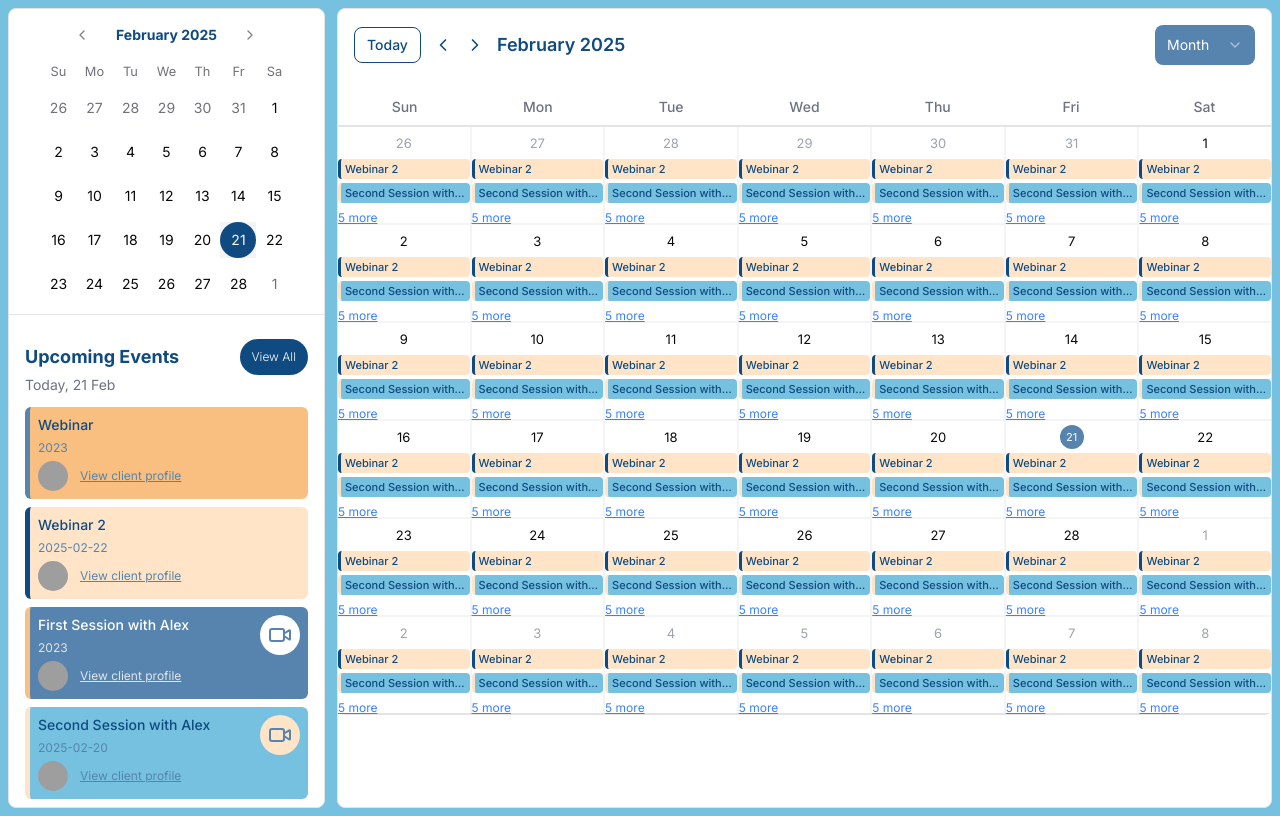
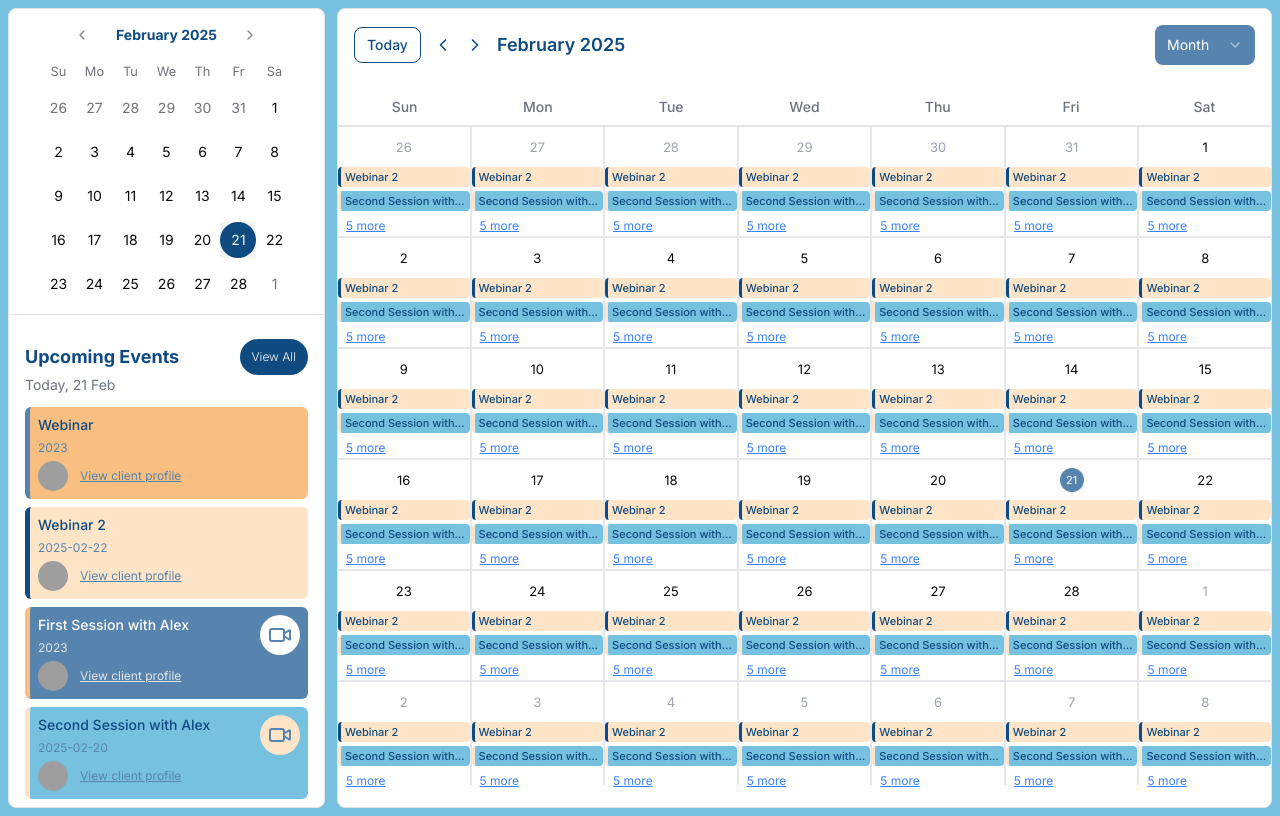
Before and after one commit to duydylan/google-calendar-clone, a Next.js app: page / in a window 1280 px wide. Built offline with nearby package versions, Linux system fonts and the light colour scheme; grey boxes are pictures that could not be loaded.

Commit message:
update grid layout css to fit screen

```diff
--- a/src/app/page.tsx
+++ b/src/app/page.tsx
@@ -3,7 +3,7 @@ import Sidebar from "@/components/app/Sidebar";
 
 export default function Home() {
   return (
-    <main className="bg-tertiary min-h-[100vh] p-2">
+    <main className="flex bg-tertiary min-h-[100vh] p-2">
       <div className="max-w-[1280px] mx-auto flex gap-3">
         <Sidebar />
         <Sheet />
--- a/src/components/app/Sheet/components/EventList/index.tsx
+++ b/src/components/app/Sheet/components/EventList/index.tsx
@@ -4,7 +4,7 @@ import { EventType } from "@/models/enums";
 
 function EventList() {
   return (
-    <div className="mt-1">
+    <div className="mt-2">
       <div>
         <EventItem
           event={{
@@ -25,7 +25,9 @@ function EventList() {
           isFull={false}
         />
       </div>
-      <Link href="">5 more</Link>
+      <Link href="" className="ml-2">
+        5 more
+      </Link>
     </div>
   );
 }
--- a/src/components/app/Sheet/index.tsx
+++ b/src/components/app/Sheet/index.tsx
@@ -100,12 +100,12 @@ function Sheet() {
               </div>
             ))}
           </div>
-          <div className="grid grid-cols-7 gap-[2px] mt-2 bg-gray-100 border-y-[2px] rounded-b-md">
+          <div className="grid grid-cols-7 h-[calc(100vh-140px)] gap-[2px] mt-2 bg-gray-200 border-t-[2px] rounded-b-md">
             {days.map((item, index) => (
               <div
                 key={index}
                 className={cn(
-                  "h-24 text-sm bg-white cursor-pointer pt-1 hover:bg-lightGreen",
+                  " text-sm bg-white cursor-pointer pt-2 hover:bg-lightGreen",
                   item.current ? "" : "text-gray-400"
                 )}
               >
```
